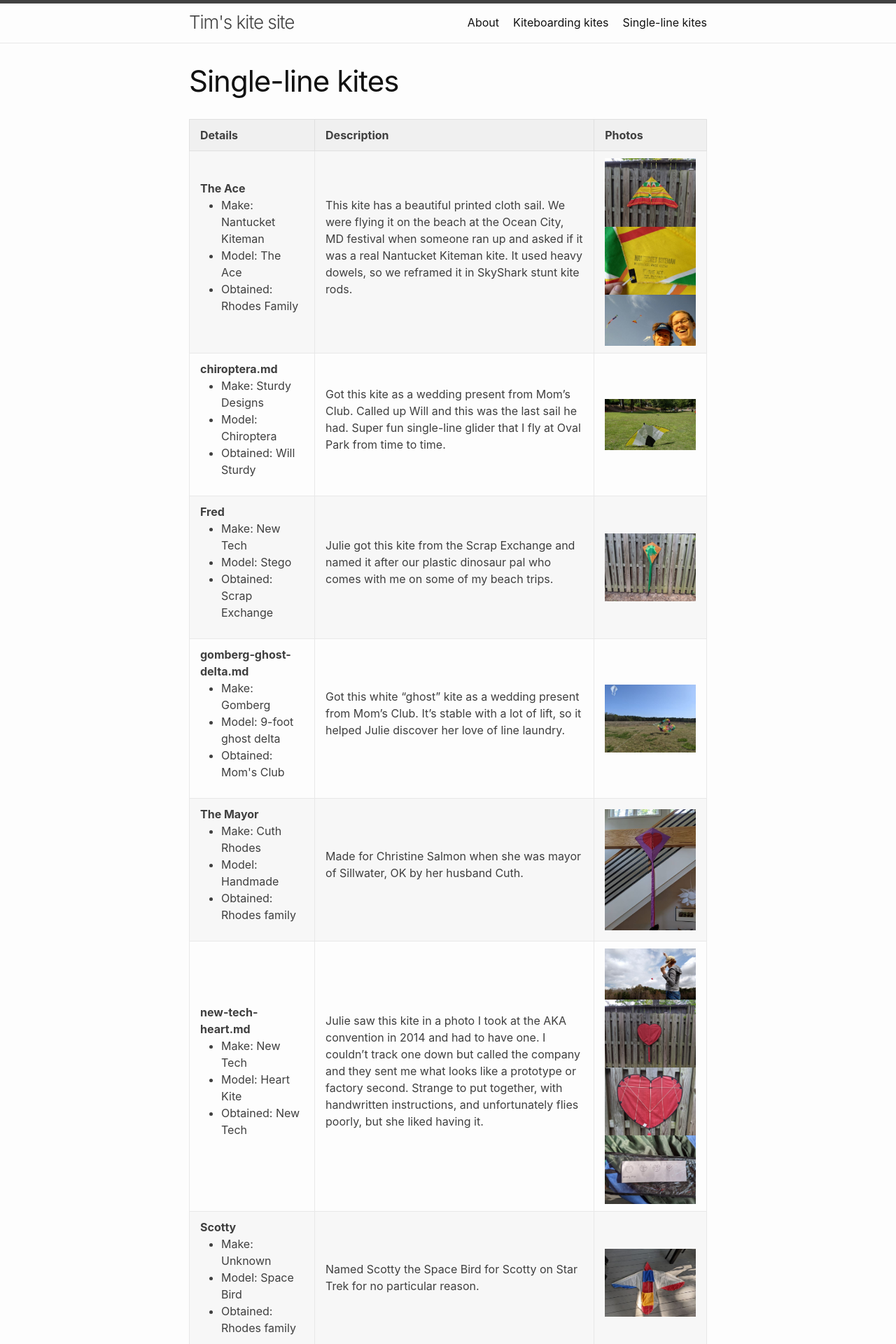
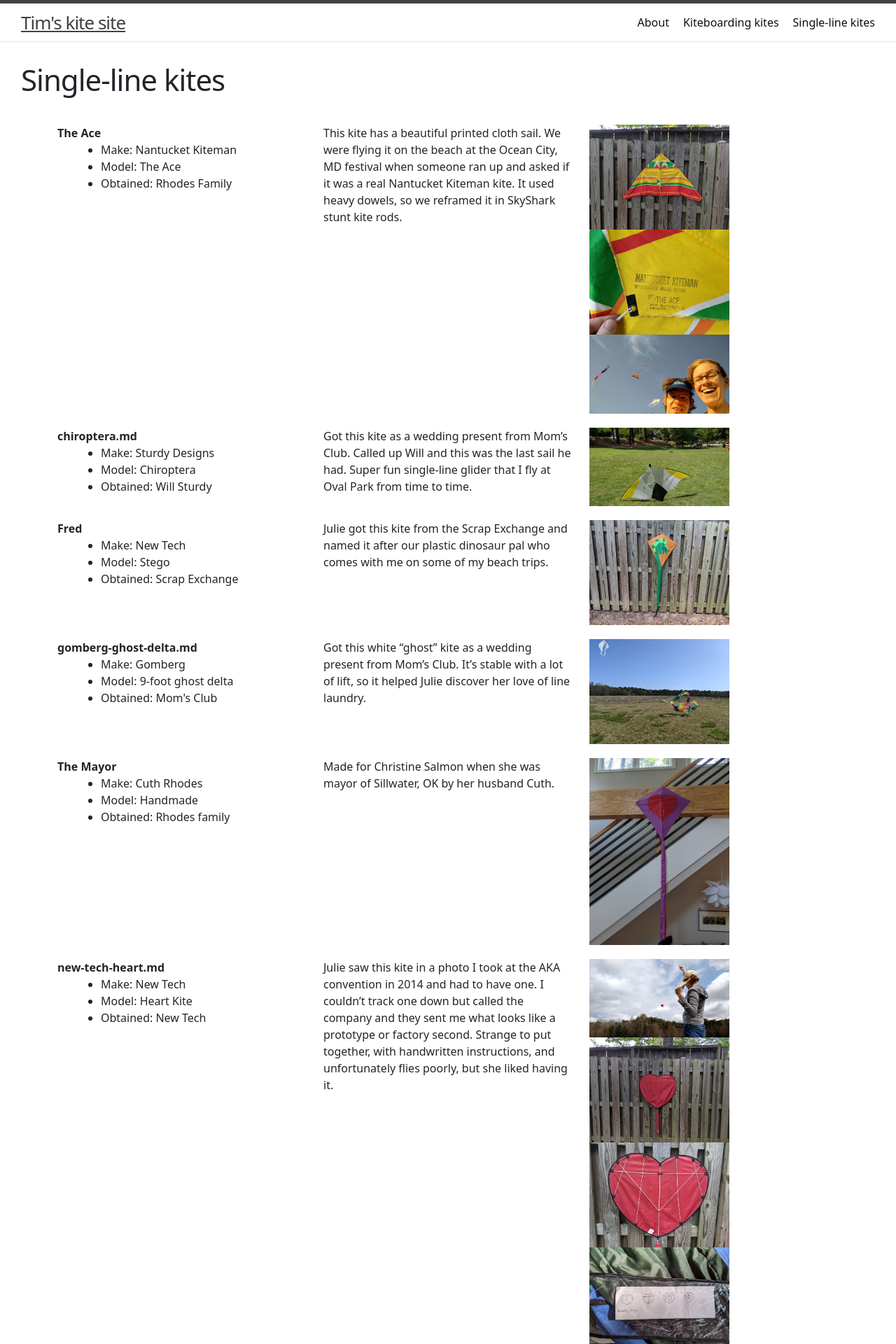
Before and after one commit to timothymcmackin/kite-site, a Jekyll site: the page built from pages/single.md, in a window 1280 px wide. Shown: the top 1920 px of the page at 70% size. Built offline with Jekyll 4.4.1, drawn with Linux system fonts in a browser that asks for light colours.

Commit message:
Apply bootstrap

```diff
--- a/_includes/custom-head.html
+++ b/_includes/custom-head.html
@@ -9,3 +9,10 @@
 https://github.com/nextapps-de/spotlight
 {% endcomment %}
 <script src="{{ site.baseurl }}/assets/js/spotlight.bundle.js"></script>
+
+
+{% comment %}
+https://getbootstrap.com/docs/5.2/getting-started/download/
+{% endcomment %}
+<link href="https://cdn.jsdelivr.net/npm/bootstrap@5.2.0/dist/css/bootstrap.min.css" rel="stylesheet" integrity="sha384-gH2yIJqKdNHPEq0n4Mqa/HGKIhSkIHeL5AyhkYV8i59U5AR6csBvApHHNl/vI1Bx" crossorigin="anonymous">
+<script src="https://cdn.jsdelivr.net/npm/bootstrap@5.2.0/dist/js/bootstrap.bundle.min.js" integrity="sha384-A3rJD856KowSb7dwlZdYEkO39Gagi7vIsF0jrRAoQmDKKtQBHUuLZ9AsSv4jD4Xa" crossorigin="anonymous"></script>
--- a/_sass/minima/_base.scss
+++ b/_sass/minima/_base.scss
@@ -198,7 +198,7 @@ pre {
  * Wrapper
  */
 .wrapper {
-  max-width: calc(#{$content-width} - (#{$spacing-unit}));
+  // max-width: calc(#{$content-width} - (#{$spacing-unit}));
   margin-right: auto;
   margin-left: auto;
   padding-right: $spacing-unit / 2;
@@ -206,7 +206,7 @@ pre {
   @extend %clearfix;
 
   @media screen and (min-width: $on-large) {
-    max-width: calc(#{$content-width} - (#{$spacing-unit} * 2));
+    // max-width: calc(#{$content-width} - (#{$spacing-unit} * 2));
     padding-right: $spacing-unit;
     padding-left: $spacing-unit;
   }
--- a/_sass/minima/custom-styles.scss
+++ b/_sass/minima/custom-styles.scss
@@ -4,3 +4,12 @@
 .kiteName {
   font-weight: bold;
 }
+
+.kiteThumb {
+  max-width: 200px;
+}
+
+.kiteRow {
+  padding-bottom: 10px;
+  padding-top: 10px;
+}
--- a/pages/single.md
+++ b/pages/single.md
@@ -38,36 +38,32 @@ window.showKites = function(idx) {
   });
 }
 </script>
-
-<table>
-<tr>
-  <th>Details</th>
-  <th>Description</th>
-  <th>Photos</th>
-</tr>
-{% assign imageCounter = 0 %}
-{% for kite in site.single %}
-<tr>
-  <td>
-    {% if kite.name %}
-      <div class="kiteName">{{ kite.name }}</div>
-    {% endif %}
-    <ul>
-      <li>Make: {{ kite.make }}</li>
-      <li>Model: {{ kite.model }}</li>
-      <li>Obtained: {{ kite.obtained }}</li>
-    </ul>
-  </td>
-  <td>{{ kite.content | markdownify }}</td>
-  <td>
-    {% for image in kite.images %}
-      <div onClick="window.showKites({{ imageCounter }})">
-        <img src="{{ site.baseurl }}/assets/images/{{ image }}">
-        <div id="description_{{ imageCounter}}" style="display:none;">{{ kite.content | markdownify }}"</div>
-      </div>
-      {% assign imageCounter = imageCounter | plus: 1 %}
-    {% endfor %}
-  </td>
-</tr>
-{% endfor %}
-</table>
+<div class="container">
+  {% assign imageCounter = 0 %}
+  {% for kite in site.single %}
+  <div class="row kiteRow">
+    <div class="col">
+      {% if kite.name %}
+        <div class="kiteName">{{ kite.name }}</div>
+      {% endif %}
+      <ul>
+        <li>Make: {{ kite.make }}</li>
+        <li>Model: {{ kite.model }}</li>
+        <li>Obtained: {{ kite.obtained }}</li>
+      </ul>
+    </div>
+    <div class="col">
+      {{ kite.content | markdownify }}
+    </div>
+    <div class="col">
+      {% for image in kite.images %}
+        <div onClick="window.showKites({{ imageCounter }})">
+          <img src="{{ site.baseurl }}/assets/images/{{ image }}" class="kiteThumb">
+          <div id="description_{{ imageCounter}}" style="display:none;">{{ kite.content | markdownify }}"</div>
+        </div>
+        {% assign imageCounter = imageCounter | plus: 1 %}
+      {% endfor %}
+    </div>
+  </div>
+  {% endfor %}
+</div>
```
Also changed, not shown: pages/kiteboarding.md (+30 -30 lines).
